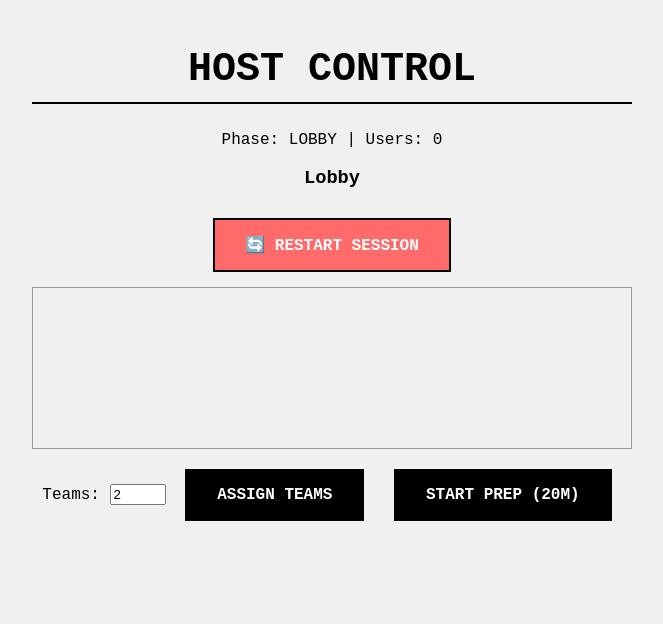
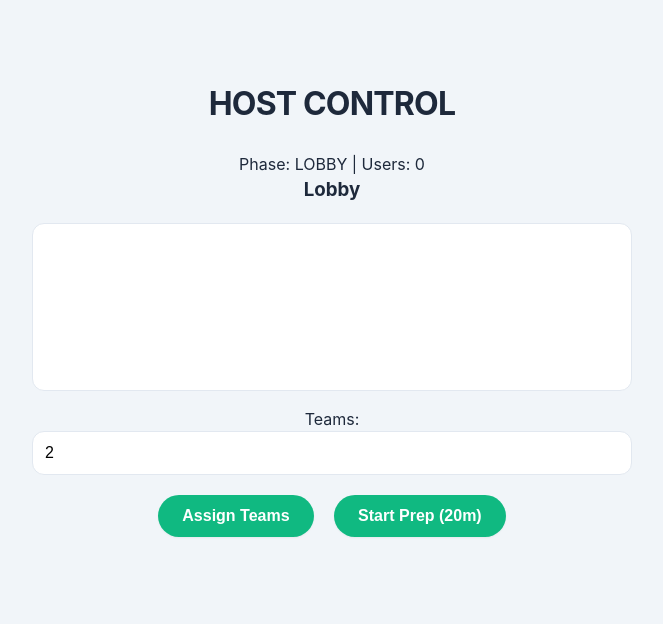
Before and after one commit to JaviRomoProjects/exponentes, a FastAPI app: page /host in a window 1280 px wide. Shown: the top 624 px of the page, without its empty margins (308-971 px from the left). Run offline with FastAPI, Linux system fonts and the light colour scheme; some libraries are stand-ins or nearby versions.

Commit message:
Frontend

```diff
--- a/static/client.js
+++ b/static/client.js
@@ -4,7 +4,6 @@ let myUserId = localStorage.getItem('workshop_uid');
 let myName = localStorage.getItem('workshop_name');
 let localTimerInterval = null; // To store the countdown ID
 
-// --- 1. WAIT FOR PAGE LOAD ---
 document.addEventListener('DOMContentLoaded', () => {
     // Check if we are on participant page (slider exists)
     const slider = document.getElementById('vote-slider');
@@ -23,8 +22,6 @@ document.addEventListener('DOMContentLoaded', () => {
     const joinBtn = document.getElementById('btn-join');
     if (joinBtn) joinBtn.addEventListener('click', joinSession);
 });
-
-// --- 2. CORE FUNCTIONS ---
 
 function joinSession() {
     const nameInput = document.getElementById('username');
@@ -47,17 +44,6 @@ function joinSocket(uid, name) {
     const lobby = document.getElementById('view-lobby');
     if(lobby) lobby.classList.remove('hidden');
 }
-
-// --- 3. SOCKET EVENT HANDLING ---
-
-socket.on('session_restart', () => {
-    console.log('[INFO] Session restarted - clearing localStorage');
-    localStorage.removeItem('workshop_uid');
-    localStorage.removeItem('workshop_name');
-    myUserId = null;
-    myName = null;
-    location.reload();
-});
 
 socket.on('state_update', (state) => {
     // HOST LOGIC HOOK
@@ -90,7 +76,6 @@ function renderParticipant(state) {
         return;
     }
 
-    // --- PHASE ROUTING ---
     if (state.phase === "LOBBY") {
         safeShow('view-lobby');
 
@@ -170,7 +155,6 @@ function submitVote() {
     safeText('lobby-msg', "Vote Sent. Waiting...");
 }
 
-// --- HELPER: REAL-TIME COUNTDOWN ---
 function startLocalTimer(seconds, elementIds) {
     // Clear existing timer to prevent doubles
     if (localTimerInterval) clearInterval(localTimerInterval);
--- a/static/style.css
+++ b/static/style.css
@@ -1,71 +1,191 @@
-/* Minimal Black & White High Contrast */
 :root {
-    --bg: #ffffff;
-    --text: #000000;
-    --accent: #000000;
+    --bg-color: #f8fafc;
+    --text-color: #1e293b;
+    --accent-color: #10b981;
+    --accent-hover: #059669;
+    --white: #ffffff;
+    --gray-light: #e2e8f0;
+    --shadow-sm: 0 1px 2px 0 rgba(0, 0, 0, 0.05);
+    --shadow-md: 0 4px 6px -1px rgba(0, 0, 0, 0.1), 0 2px 4px -1px rgba(0, 0, 0, 0.06);
+    --radius: 12px;
 }
 
 body {
-    background-color: var(--bg);
-    color: var(--text);
-    font-family: 'Courier New', Courier, monospace; /* Monospace for "System" feel */
+    background-color: var(--bg-color);
+    color: var(--text-color);
+    font-family: -apple-system, BlinkMacSystemFont, "Segoe UI", Roboto, Helvetica, Arial, sans-serif;
     margin: 0;
     padding: 20px;
     text-align: center;
+    line-height: 1.5;
 }
 
 .host-theme {
-    background-color: #f0f0f0;
+    background-color: #f1f5f9;
 }
 
 .container {
     max-width: 600px;
-    margin: 0 auto;
+    margin: 40px auto;
+    padding: 20px;
 }
 
-h1 { font-size: 2.5rem; text-transform: uppercase; border-bottom: 2px solid black; padding-bottom: 10px; }
+h1, h2, h3 {
+    margin-top: 0;
+    font-weight: 700;
+    color: var(--text-color);
+}
+
+h1 {
+    font-size: 2rem;
+    margin-bottom: 24px;
+    letter-spacing: -0.025em;
+}
+
+h2 {
+    font-size: 1.5rem;
+    margin-bottom: 16px;
+}
+
 button {
-    background: black;
+    background: var(--accent-color);
     color: white;
-    border: 2px solid black;
-    padding: 15px 30px;
+    border: none;
+    border-radius: 50px;
+    padding: 12px 24px;
     font-size: 1rem;
     cursor: pointer;
-    margin: 10px;
-    font-family: inherit;
-    font-weight: bold;
-    text-transform: uppercase;
+    font-weight: 600;
+    margin: 8px;
+    transition: all 0.2s ease;
+    box-shadow: var(--shadow-sm);
 }
 
-button:active { background: white; color: black; }
+button:hover {
+    background: var(--accent-hover);
+    transform: translateY(-1px);
+    box-shadow: var(--shadow-md);
+}
 
-.hidden { display: none !important; }
+button:active {
+    transform: translateY(0);
+    opacity: 0.9;
+}
 
 .card {
-    border: 2px solid black;
-    padding: 20px;
-    margin-top: 20px;
+    background: var(--white);
+    border: 1px solid var(--gray-light);
+    border-radius: var(--radius);
+    padding: 24px;
+    margin-top: 24px;
     text-align: left;
+    box-shadow: var(--shadow-md);
 }
 
-.context-box {
-    font-size: 1.2rem;
-    font-weight: bold;
-    background: #eee;
-    padding: 10px;
+/* Inputs */
+input[type="text"],
+input[type="number"] {
+    padding: 12px;
+    border: 1px solid var(--gray-light);
+    border-radius: var(--radius);
+    font-size: 1rem;
+    width: 100%;
+    box-sizing: border-box; /* visuals */
+    margin-bottom: 12px;
+    transition: border-color 0.2s;
 }
 
-.vote-buttons {
-    display: grid;
-    grid-template-columns: 1fr 1fr;
-    gap: 10px;
+input[type="text"]:focus,
+input[type="number"]:focus {
+    outline: none;
+    border-color: var(--accent-color);
+    box-shadow: 0 0 0 3px rgba(16, 185, 129, 0.1);
+}
+
+/* Context Box */
+.context-box {
+    font-size: 1.1rem;
+    font-weight: 500;
+    background: #f0fdf4; /* Light emerald tint */
+    color: var(--text-color);
+    padding: 16px;
+    border-radius: var(--radius);
+    border-left: 4px solid var(--accent-color);
+    margin: 16px 0;
+}
+
+/* List Styles */
+ul {
+    list-style-type: none;
+    padding: 0;
+}
+
+li {
+    background: white;
+    border-bottom: 1px solid var(--gray-light);
+    padding: 12px;
+}
+
+li:last-child {
+    border-bottom: none;
+}
+
+/* Range Slider */
+input[type=range] {
+    -webkit-appearance: none;
+    width: 100%;
+    margin: 16px 0;
+}
+
+input[type=range]:focus {
+    outline: none;
+}
+
+input[type=range]::-webkit-slider-runnable-track {
+    width: 100%;
+    height: 8px;
+    cursor: pointer;
+    background: var(--gray-light);
+    border-radius: 4px;
+}
+
+input[type=range]::-webkit-slider-thumb {
+    height: 24px;
+    width: 24px;
+    border-radius: 50%;
+    background: var(--accent-color);
+    cursor: pointer;
+    -webkit-appearance: none;
+    margin-top: -8px; /* Centers thumb */
+    box-shadow: var(--shadow-sm);
+    border: 2px solid white;
+}
+
+/* Utilities */
+.hidden {
+    display: none !important;
+}
+
+.vote-display {
+    color: var(--accent-color);
+    font-size: 3.5rem;
+    font-weight: 800;
 }
 
 .scrolling-list {
     height: 150px;
-    overflow-y: scroll;
-    border: 1px solid #999;
+    overflow-y: auto;
+    background: var(--white);
+    border: 1px solid var(--gray-light);
+    border-radius: var(--radius);
+    padding: 8px;
     text-align: left;
-    padding: 5px;
-    margin-bottom: 10px;
+    margin-bottom: 16px;
 }
+
+/* Host specific adjustments */
+#timer-display {
+    font-size: 4rem;
+    font-variant-numeric: tabular-nums;
+    color: var(--text-color);
+}
--- a/templates/host.html
+++ b/templates/host.html
@@ -16,13 +16,9 @@
             // User List
             const userList = document.getElementById('user-list');
             if(userList) {
-                userList.innerHTML = Object.values(state.users).map(u => {
-                    let teamInfo = '';
-                    if(u.team_id && state.teams[u.team_id]) {
-                        teamInfo = ` - ${state.teams[u.team_id].name}`;
-                    }
-                    return `<div>${u.name}${teamInfo} <small>${u.connected ? 'OK' : 'DISC'}</small></div>`;
-                }).join('');
+                userList.innerHTML = Object.values(state.users).map(u =>
+                    `<div>${u.name} <small>${u.connected ? 'OK' : 'DISC'}</small></div>`
+                ).join('');
             }
 
             // --- VISIBILITY TOGGLES ---
@@ -82,12 +78,6 @@
         function hostNextStep() {
             socket.emit('host_next_step', {});
         }
-        function hostRestartSession() {
-            if (confirm('Are you sure you want to restart the session? All data will be cleared.')) {
-                console.log('Emitting host_restart_session event');
-                socket.emit('host_restart_session', {});
-            }
-        }
     </script>
 
     <script src="/static/client.js"></script>
@@ -102,7 +92,6 @@
 
         <div id="ctrl-lobby" class="control-group">
             <h3>Lobby</h3>
-            <button onclick="hostRestartSession()" style="background: #ff6b6b; color: white; margin-bottom: 15px;">🔄 Restart Session</button>
             <div id="user-list" class="scrolling-list"></div>
             <label>Teams: <input type="number" id="num-teams" value="2" min="2" max="10"></label>
             <button onclick="hostCreateTeams()">Assign Teams</button>
```
